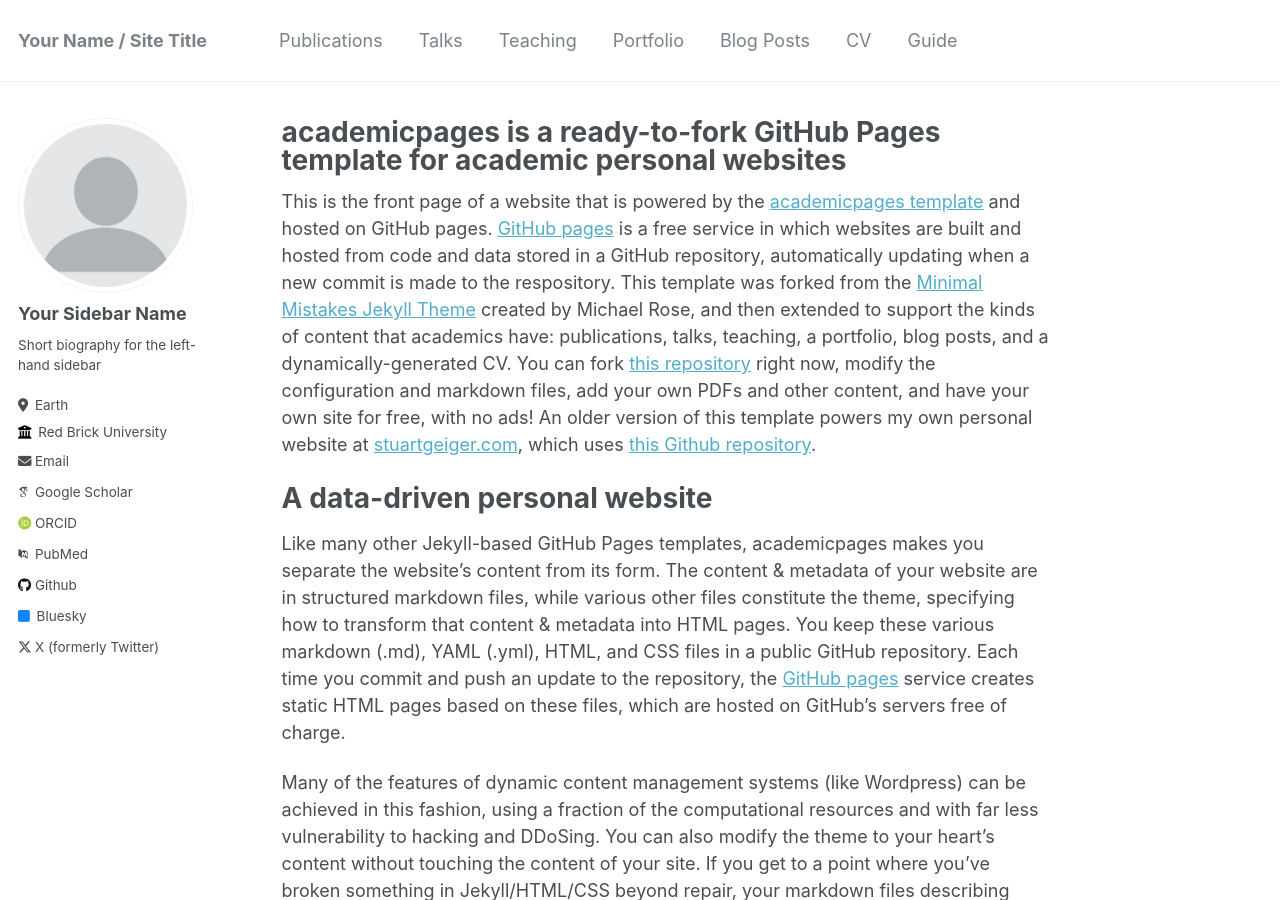
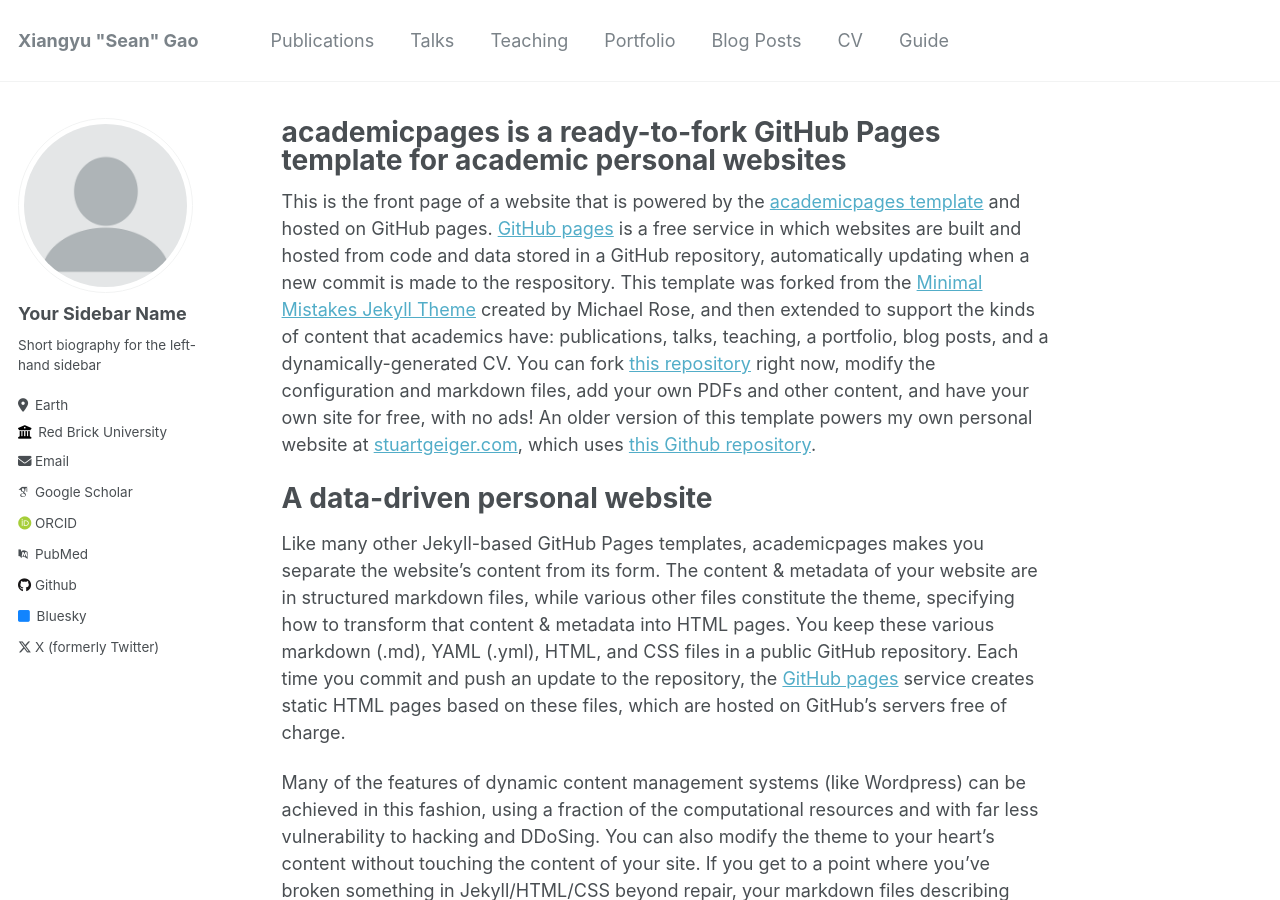
Before and after one commit to xga0/xga0.github.io, a Jekyll site: the page built from _pages/about.md, in a window 1280 px wide and 900 px high. Built offline with Jekyll 4.4.1, drawn with Linux system fonts in a browser that asks for light colours; some web fonts are replaced.

Commit message:
Update _config.yml

```diff
--- a/_config.yml
+++ b/_config.yml
@@ -8,7 +8,7 @@
 
 # Basic Site Settings
 locale                   : "en-US"
-title                    : "Your Name / Site Title"
+title                    : 'Xiangyu "Sean" Gao'
 title_separator          : "-"
 name                     : &name "Your Name"
 description              : &description "personal description"
```
